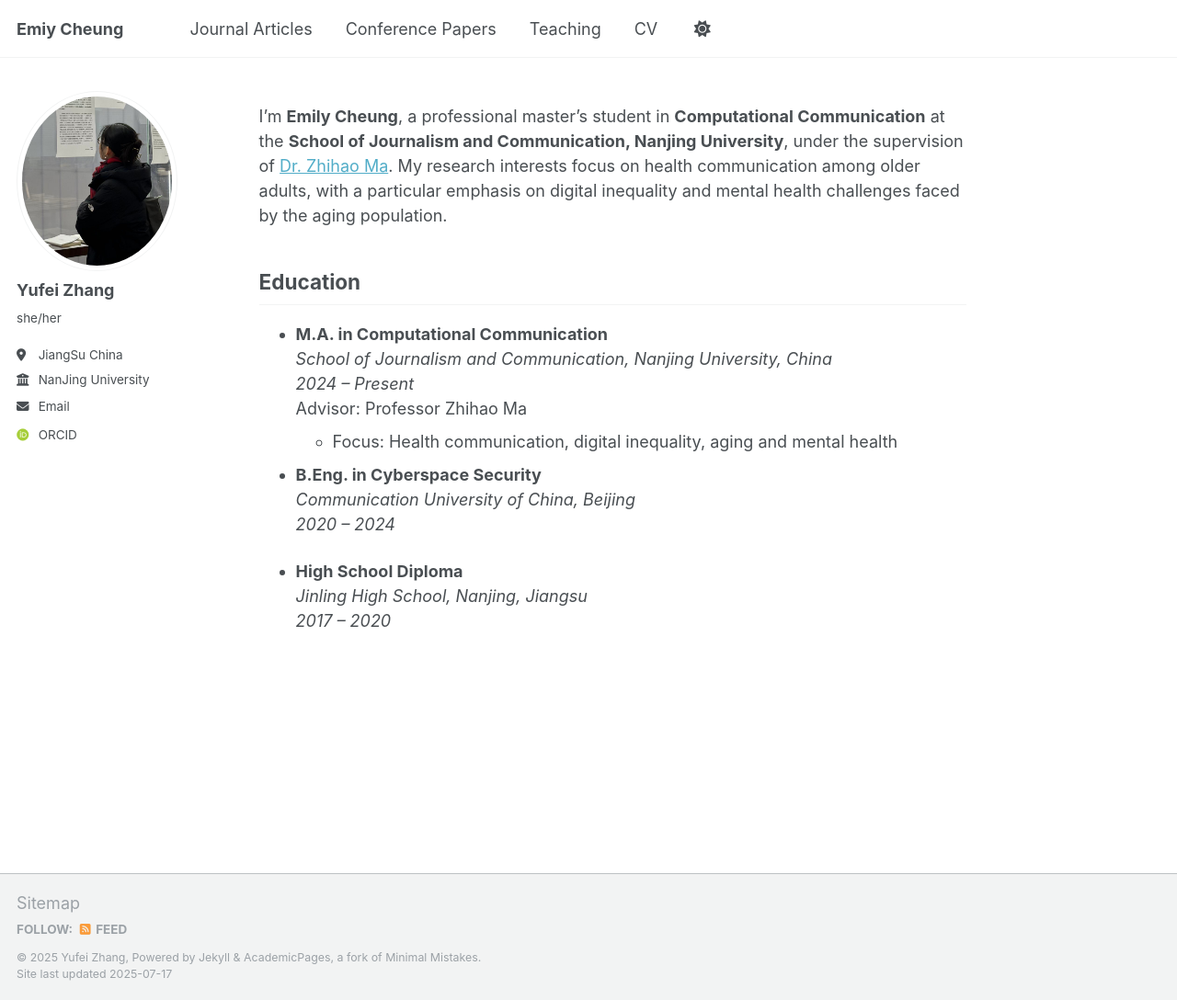
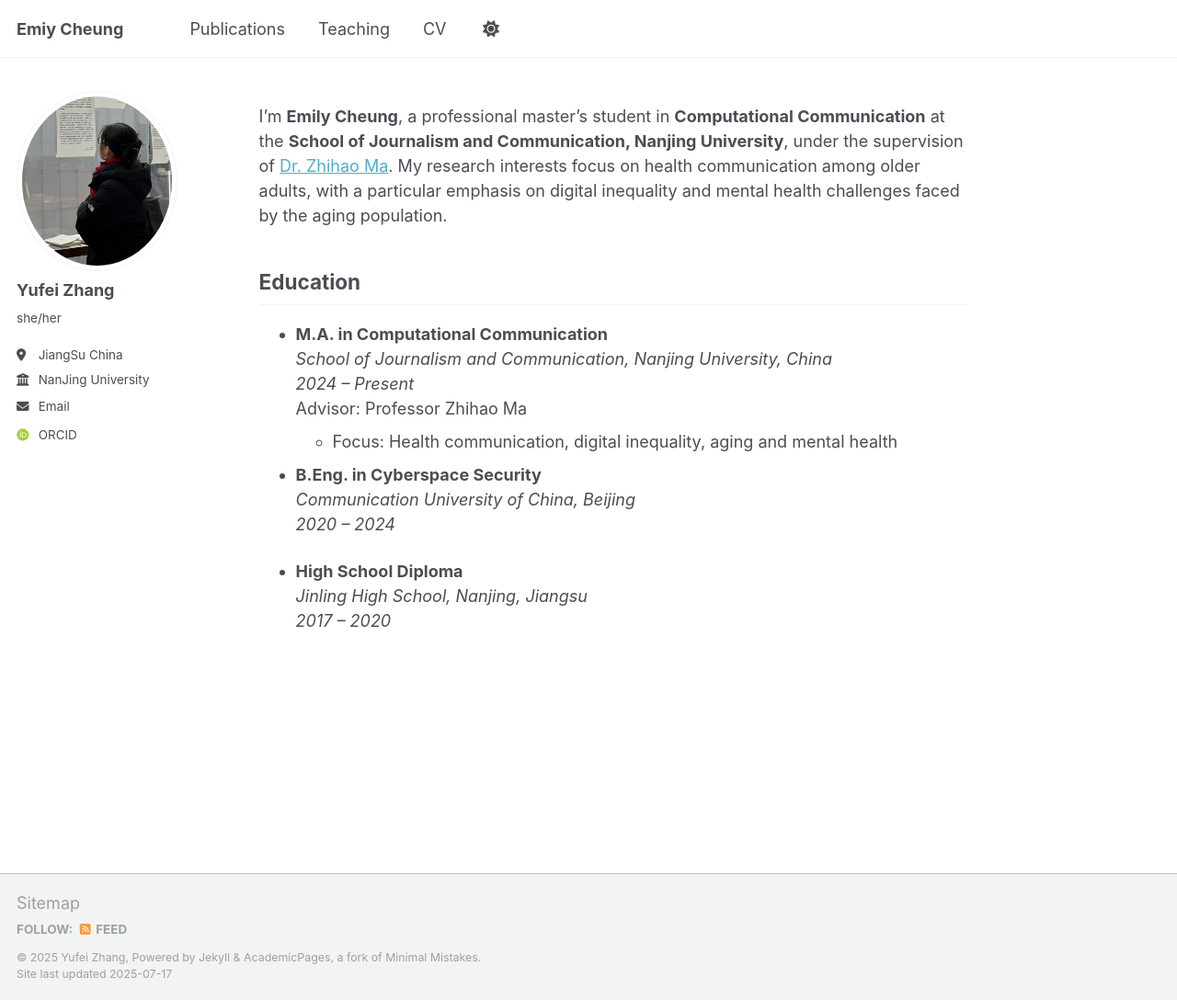
Before and after one commit to Emily-Cheung-1902/Emily-Cheung-1902.github.io, a Jekyll site: the page built from _pages/about.md, in a window 1280 px wide and 1088 px high. Shown: the whole window at 92% size. Built offline with Jekyll 4.4.1, drawn with Linux system fonts in a browser that asks for light colours; some web fonts are replaced.

Commit message:
Update navigation.yml

```diff
--- a/_data/navigation.yml
+++ b/_data/navigation.yml
@@ -8,11 +8,11 @@
 #      Markdown formatted page while the second is generated using JSON.
 
 main:
-  - title: "Journal Articles"
-    url: /Journal Articles/
+  - title: "Publications"
+    url: /publications/
 
-  - title: "Conference Papers"
-    url: /Conference Papers/
+  #- title: "Conference Papers"
+  #  url: //
 
   - title: "Teaching"
     url: /teaching/
```
